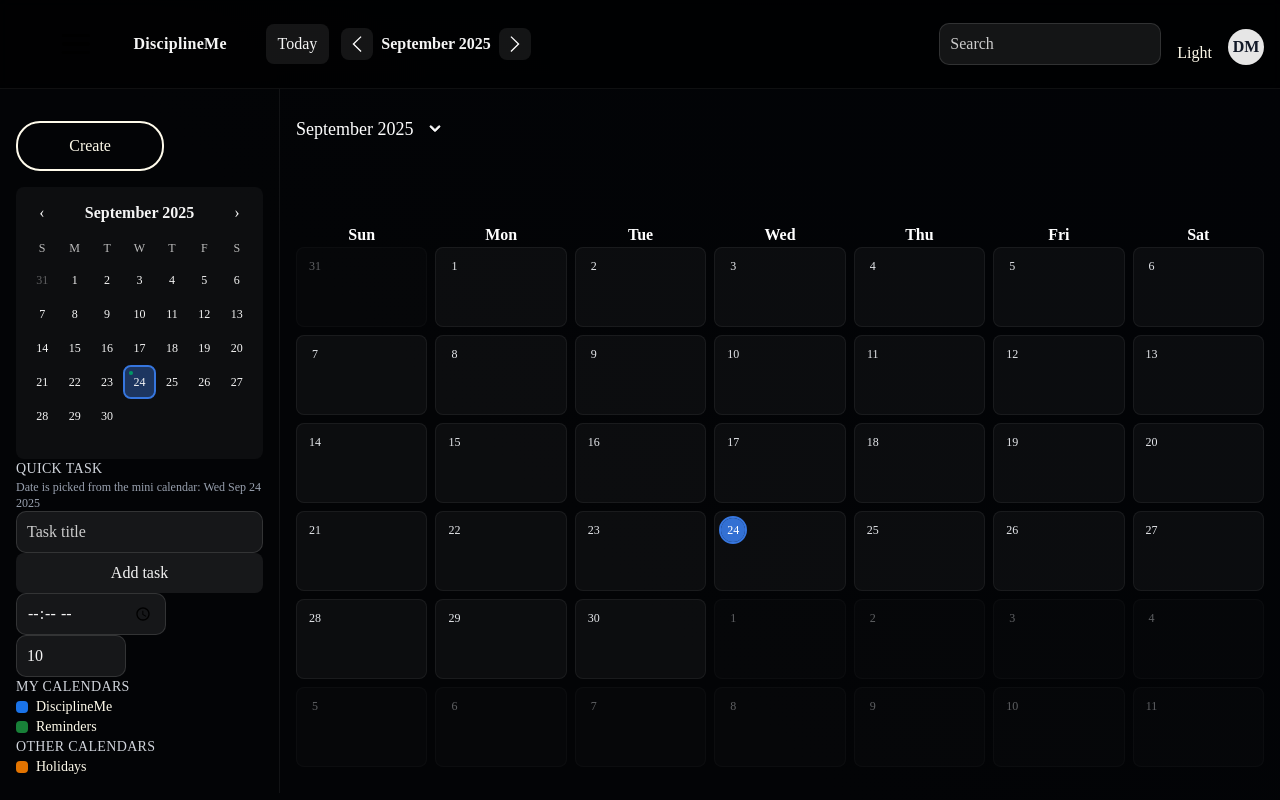
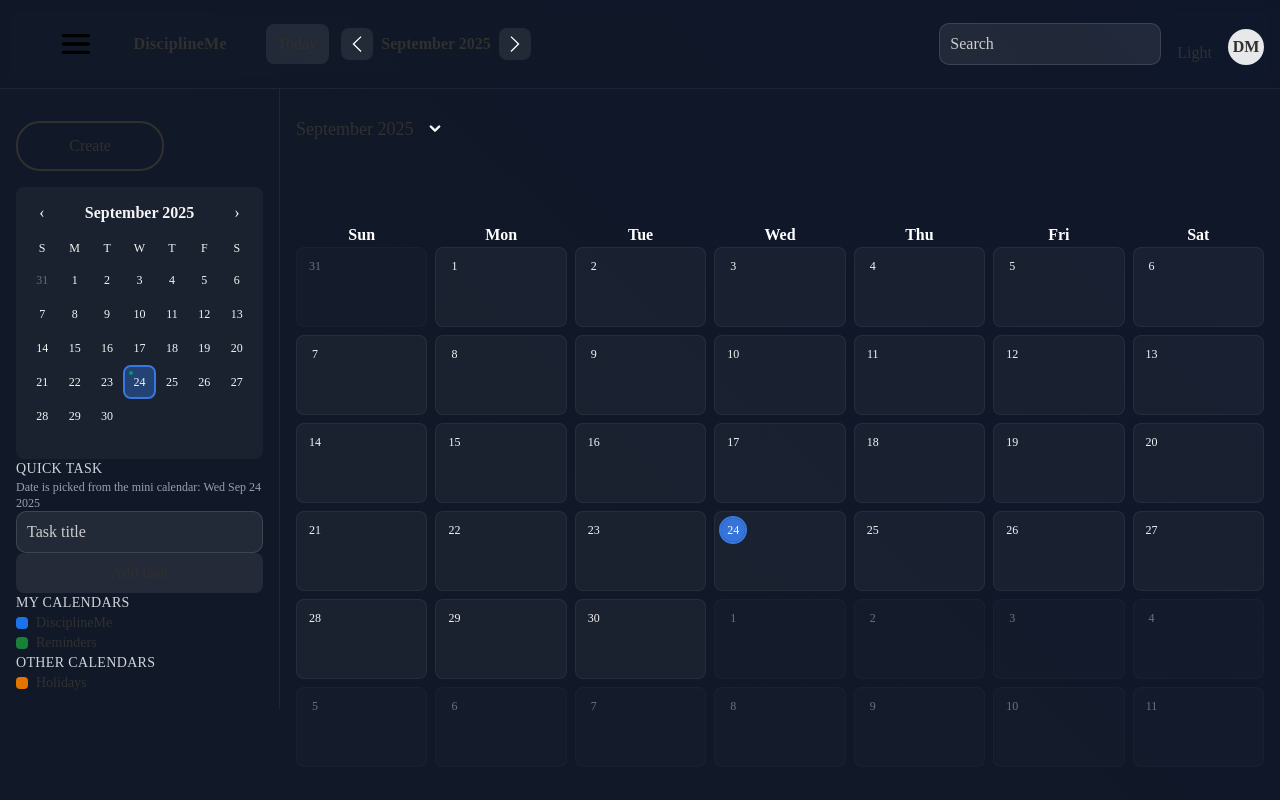
Before and after one commit to crynce/disciplineMe, a React (Vite) app: page /dashboard in a window 1280 px wide. Built offline with nearby package versions, Linux system fonts and the light colour scheme; a web font is replaced by a local one.

Commit message:
updates to dark/light theme

```diff
--- a/src/App.css
+++ b/src/App.css
@@ -1,5 +1,6 @@
 @import url("./assets//variables.css");
 
+@custom-variant dark (&:where(.dark, .dark *));
 /* removed container gradient from global wrapper */
 
 /* Auth page */
--- a/src/components/Calendar.tsx
+++ b/src/components/Calendar.tsx
@@ -47,7 +47,7 @@
     <div className="calendar-container">
       <div className="calendar-first-row">
         <div className="flex items-center gap-3">
-          <p className="text-lg mb-4 text-white">
+          <p className="text-lg mb-4 ">
             {months[cal.month]} {cal.year}
           </p>
           <img
--- a/src/components/CalendarLeftSidebar.tsx
+++ b/src/components/CalendarLeftSidebar.tsx
@@ -81,7 +81,7 @@
           </button>
         </div>
       </div>
-      <DateTimePicker />
+      {/* <DateTimePicker /> */}
       <div className="mt-6">
         <h4 className="text-sm uppercase tracking-wide text-gray-300 mb-2">
           My calendars
--- a/src/components/DateTimePicker.tsx
+++ b/src/components/DateTimePicker.tsx
@@ -1,29 +1,33 @@
-import { useState } from "react";
+// import { useState } from "react";
 
 // type RootState = { calendar: { selectedDate?: number } };
 
 export default function DateTimePicker() {
-  const [taskTime, setTaskTime] = useState("");
-  const [remind, setRemind] = useState(10);
+  const hourItem = Array.from({ length: 12 }, (_, i) => ({
+    value: i + 1,
+    label: i + 1,
+  }));
+  console.log(hourItem, "hourItem");
+  const minuteItem = Array.from({ length: 60 }, (_, i) => ({
+    value: i.toString().padStart(2, "0"),
+    label: i.toString().padStart(2, "0"),
+  }));
+  console.log(minuteItem, "minuteItem");
   return (
     <>
-      <input
-        type="time"
-        value={taskTime}
-        onChange={(e) => setTaskTime(e.target.value)}
-        className="search-input"
-        style={{ width: 150 }}
-      />
-      <input
-        type="number"
-        min={0}
-        step={5}
-        value={remind}
-        onChange={(e) => setRemind(Number(e.target.value))}
-        className="search-input"
-        placeholder="Remind min"
-        style={{ width: 110 }}
-      />
+      <div className="time-picker-container">
+        <div className="hour-container">
+          <div className="hour">10</div>
+          <div className="hour">11</div>
+          <div className="hour">12</div>
+        </div>
+
+        <div className="minute-container">
+          <div className="minute">10</div>
+          <div className="minute">11</div>
+          <div className="minute">12</div>
+        </div>
+      </div>
     </>
   );
 }
--- a/src/components/ThemeToggle.tsx
+++ b/src/components/ThemeToggle.tsx
@@ -9,8 +9,8 @@
 
   useEffect(() => {
     const html = document.documentElement;
-    html.classList.remove("theme-light", "theme-dark");
-    html.classList.add(theme === "light" ? "theme-light" : "theme-dark");
+    html.classList.remove("light", "dark");
+    html.classList.add(theme === "light" ? "light" : "dark");
     localStorage.setItem(STORAGE_KEY, theme);
   }, [theme]);
 
--- a/src/index.css
+++ b/src/index.css
@@ -1,6 +1,6 @@
 /* Modern CSS Reset */
 @import "tailwindcss";
-
+@custom-variant dark (&:where(.dark, .dark *));
 *,
 *::before,
 *::after {
@@ -46,6 +46,7 @@
   min-width: 0;
   background: var(--page-bg, linear-gradient(225deg, #0f172a 0%, #111827 60%));
   color: var(--text-primary, #f5f5f5);
+  border: 1px solid --border;
 }
 #root {
   min-height: 700px;
@@ -72,13 +73,19 @@
 /* custom scrollbar */
 
 /* Theme support */
-html.theme-dark {
+html.dark {
   --page-bg: linear-gradient(225deg, #0f172a 0%, #111827 60%);
   --text-primary: #f5f5f5;
+  --border-primary: #dbdfe6;
+  --mini-cal-bg: rgba(255, 255, 255, 0.04);
+  --mini-cal-bg-hover: rgba(255, 255, 255, 0.08);
 }
-html.theme-light {
-  --page-bg: #f3f4f6;
+html.light {
+  --page-bg: #e5e5e5e7;
   --text-primary: #111827;
+  --border-primary: rgba(255, 255, 255, 0.04);
+  --mini-cal-bg: rgba(0, 0, 0, 0.01);
+  --mini-cal-bg-hover: rgba(0, 0, 0, 1);
 }
 
 @layer components {
@@ -120,13 +127,14 @@
   padding: 6px;
   display: flex;
   flex-direction: column;
+  color: var(--text-primary);
 }
 .day-cell:hover {
   background: rgba(255, 255, 255, 0.08);
 }
 .day-number {
   font-size: 12px;
-  color: #e5e7eb;
+  /* color: #e5e7eb; */
   width: 24px;
   height: 24px;
   display: inline-flex;
@@ -136,7 +144,7 @@
 }
 .day-number.today {
   background: rgba(59, 130, 246, 0.85);
-  color: white;
+  /* color: white; */
 }
 .day-number.selected {
   outline: 2px solid rgba(59, 130, 246, 0.9);
@@ -166,8 +174,8 @@
 }
 /* calendar dashboard */
 .calendar-dashboard-container {
-  @apply text-amber-50 w-auto;
-  background-color: #000000d9;
+  @apply w-auto;
+  /* background-color: #000000d9; */
   min-height: 100vh;
 }
 /* nav container */
@@ -179,7 +187,7 @@
   top: 0;
   z-index: 40;
   backdrop-filter: blur(6px);
-  background: rgba(0, 0, 0, 0.55);
+  /* background: rgba(0, 0, 0, 0.55); */
   border-bottom: 1px solid rgba(255, 255, 255, 0.06);
 }
 .nav-first {
@@ -187,7 +195,7 @@
   grid-column: span 2 / span 2;
 }
 .nav-first .brand {
-  color: var(--font-color-white);
+  /* color: var(--font-color-white); */
   font-weight: 700;
   letter-spacing: 0.3px;
 }
@@ -200,7 +208,7 @@
 }
 .today-btn {
   background: rgba(255, 255, 255, 0.08);
-  color: var(--font-color-white);
+  /* color: var(--font-color-white); */
   border: none;
   padding: 8px 12px;
   border-radius: 8px;
@@ -229,7 +237,7 @@
   cursor: pointer;
 }
 .month-title {
-  color: var(--font-color-white);
+  /* color: var(--font-color-white); */
   font-weight: 700;
 }
 .nav-third {
@@ -244,7 +252,7 @@
   width: clamp(140px, 22vw, 100%);
   background: rgba(255, 255, 255, 0.08);
   border: 1px solid rgba(255, 255, 255, 0.12);
-  color: var(--font-color-white);
+  /* color: var(--font-color-white); */
   padding: 8px 10px;
   border-radius: 10px;
   outline: none;
@@ -257,7 +265,7 @@
   height: 36px;
   border-radius: 9999px;
   background: rgba(255, 255, 255, 0.9);
-  color: #111827;
+  /* color: #111827; */
   display: inline-flex;
   align-items: center;
   justify-content: center;
@@ -284,10 +292,11 @@
 
 /* Mini calendar styles */
 .mini-cal {
-  color: var(--font-color-white);
-  background: rgba(255, 255, 255, 0.04);
+  /* color: var(--font-color-white); */
+  background: var(--mini-cal-bg);
   border-radius: 8px;
   padding: 12px;
+  color: var(--text-primary);
 }
 .mini-cal-header {
   display: flex;
@@ -300,14 +309,14 @@
 }
 .mini-cal-header .nav-btn {
   background: transparent;
-  color: var(--font-color-white);
+  /* color: var(--font-color-white); */
   border: none;
   width: 28px;
   height: 28px;
   border-radius: 6px;
 }
 .mini-cal-header .nav-btn:hover {
-  background: rgba(255, 255, 255, 0.08);
+  background: var(--mini-cal-bg-hover);
   cursor: pointer;
 }
 .mini-cal-grid {
@@ -318,7 +327,7 @@
 }
 .mini-cal-grid .dow {
   text-align: center;
-  color: #bdbdbd;
+  /* color: #bdbdbd; */
   padding: 4px 0;
 }
 .mini-cal-grid .cell {
@@ -371,7 +380,7 @@
 .modal-card {
   width: clamp(280px, 40vw, 520px);
   background: #111827;
-  color: var(--font-color-white);
+  /* color: var(--font-color-white); */
   border: 1px solid rgba(255, 255, 255, 0.12);
   border-radius: 12px;
   padding: 16px;
@@ -384,7 +393,7 @@
   width: 100%;
   background: rgba(255, 255, 255, 0.08);
   border: 1px solid rgba(255, 255, 255, 0.12);
-  color: var(--font-color-white);
+  /* color: var(--font-color-white); */
   padding: 10px 12px;
   border-radius: 10px;
   outline: none;
@@ -394,7 +403,7 @@
   width: 100%;
   background: rgba(255, 255, 255, 0.08);
   border: 1px solid rgba(255, 255, 255, 0.12);
-  color: var(--font-color-white);
+  /* color: var(--font-color-white); */
   padding: 10px 12px;
   border-radius: 10px;
   outline: none;
@@ -420,11 +429,11 @@
 }
 .btn.ghost {
   background: transparent;
-  color: #e5e7eb;
+  /* color: #e5e7eb; */
 }
 .btn.primary {
   background: rgba(59, 130, 246, 0.85);
-  color: white;
+  /* color: white; */
 }
 
 /* custom-scroll class */
@@ -453,3 +462,8 @@
   scrollbar-width: thin; /* makes scrollbar thinner */
   scrollbar-color: #1c1c1d #1d1d1d5d; /* thumb color | track color */
 }
+
+/* date time picker */
+.time-picker-container {
+  @apply grid grid-cols-2 text-amber-50 w-40 bg-gray-950 h-10 absolute top-20 left-50;
+}
```
